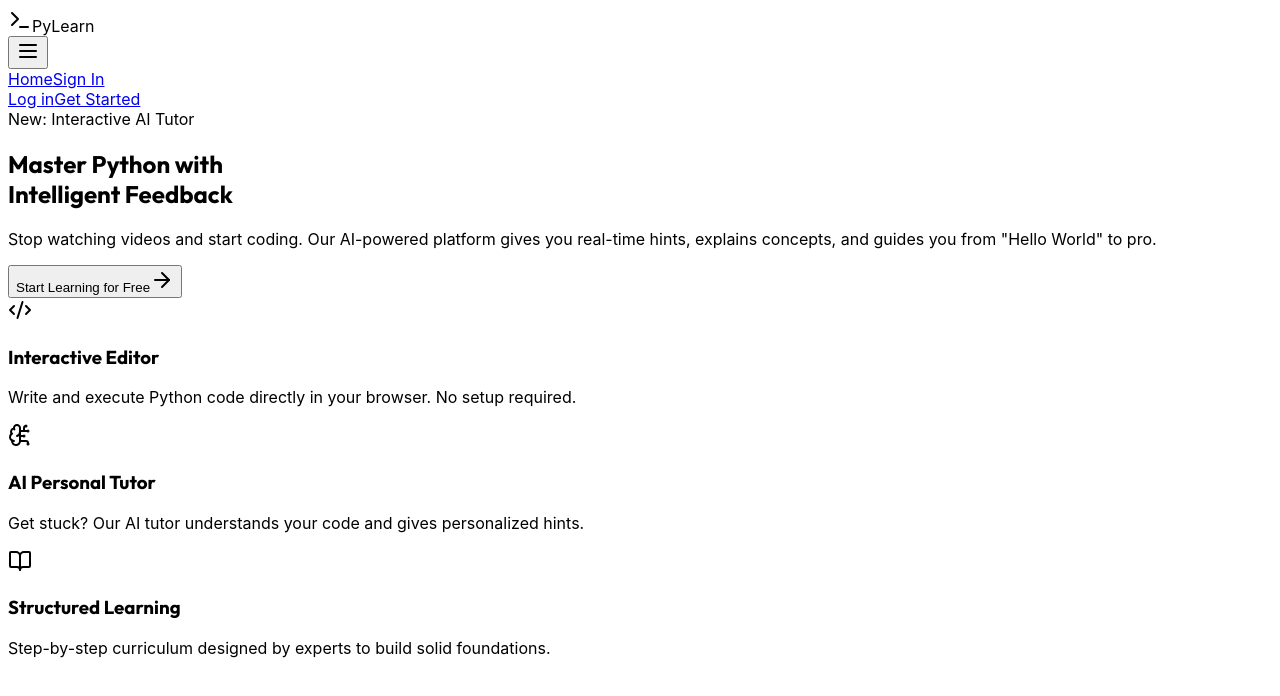
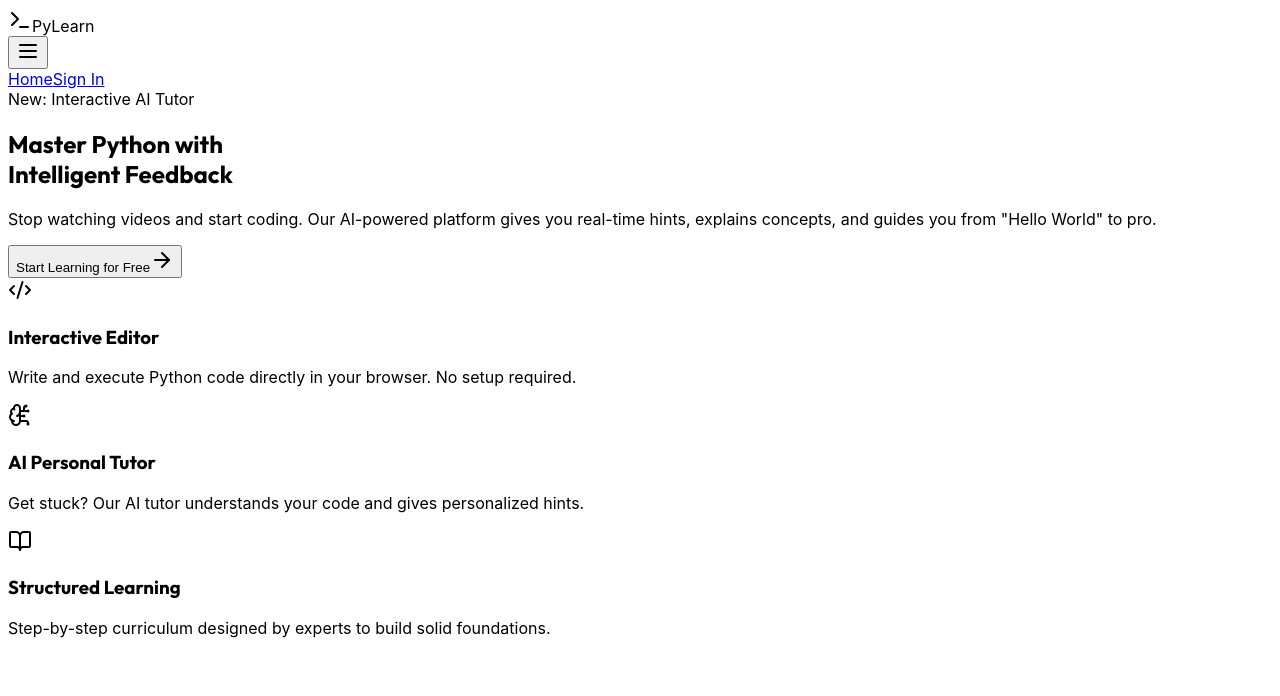
Before and after one commit to RENUGASREE/Python-Edition-Adaptive-and-Interactive-Learning-Assistant, a React (Vite) app in the folder client/: page / in a window 1280 px wide. Shown: the top 696 px of the page. Built offline with nearby package versions, Linux system fonts and the light colour scheme; a web font is replaced by a local one.

Commit message:
Remove duplicate Login/Sign In button from navbar
- Removed duplicate "Log in" button from the non-logged-in user section
- Kept "Sign In" in the main navigation menu for consistency
- Both were pointing to the same /auth page, so only one is needed

```diff
--- a/client/src/components/Navbar.tsx
+++ b/client/src/components/Navbar.tsx
@@ -116,22 +116,7 @@ export function Navbar() {
                   </DropdownMenuItem>
                 </DropdownMenuContent>
               </DropdownMenu>
-            ) : (
-              <div className="flex items-center gap-4">
-                <Link
-                  href="/auth"
-                  className="px-4 py-2 text-sm font-medium text-muted-foreground hover:text-white transition-colors"
-                >
-                  Log in
-                </Link>
-                <Link
-                  href="/auth?mode=register"
-                  className="px-4 py-2 text-sm font-bold bg-primary text-primary-foreground rounded-full hover:bg-primary/90 transition-colors"
-                >
-                  Get Started
-                </Link>
-              </div>
-            )}
+            ) : null}
           </div>
         </div>
       </div>
```
